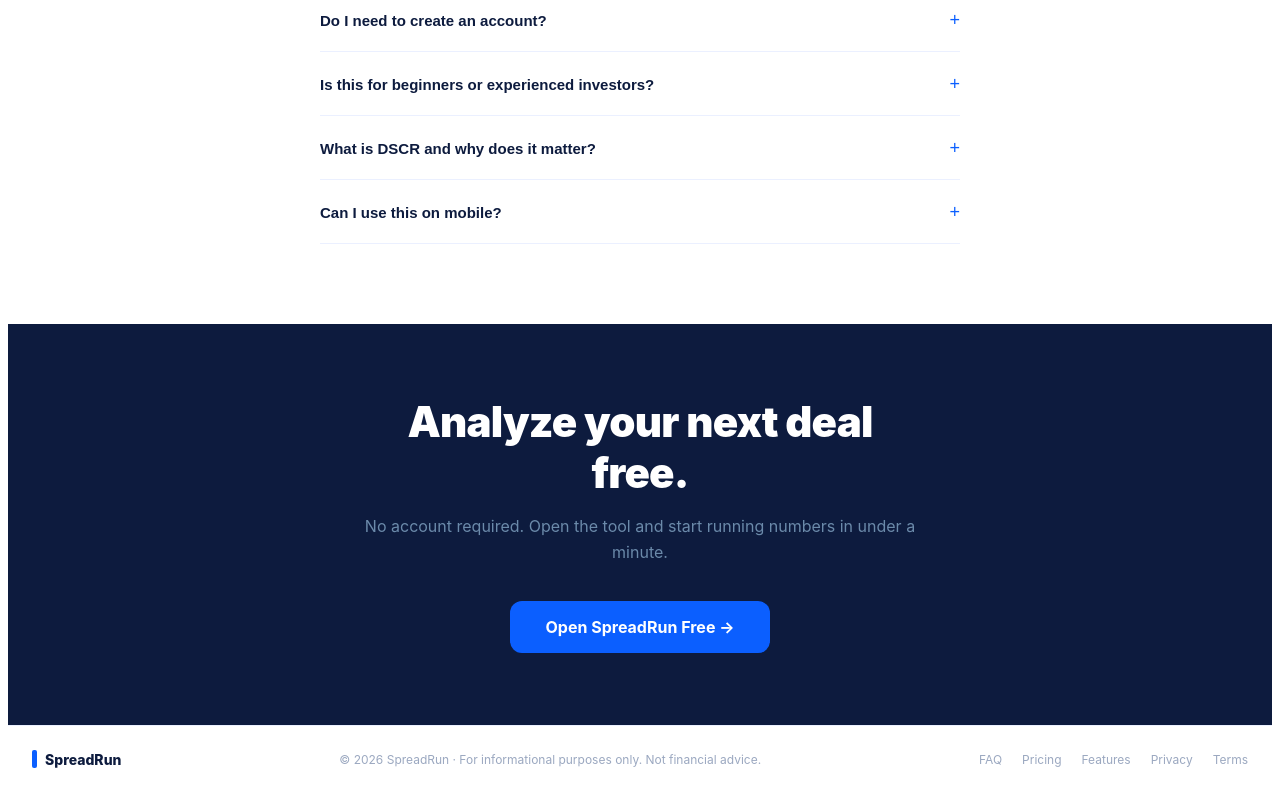
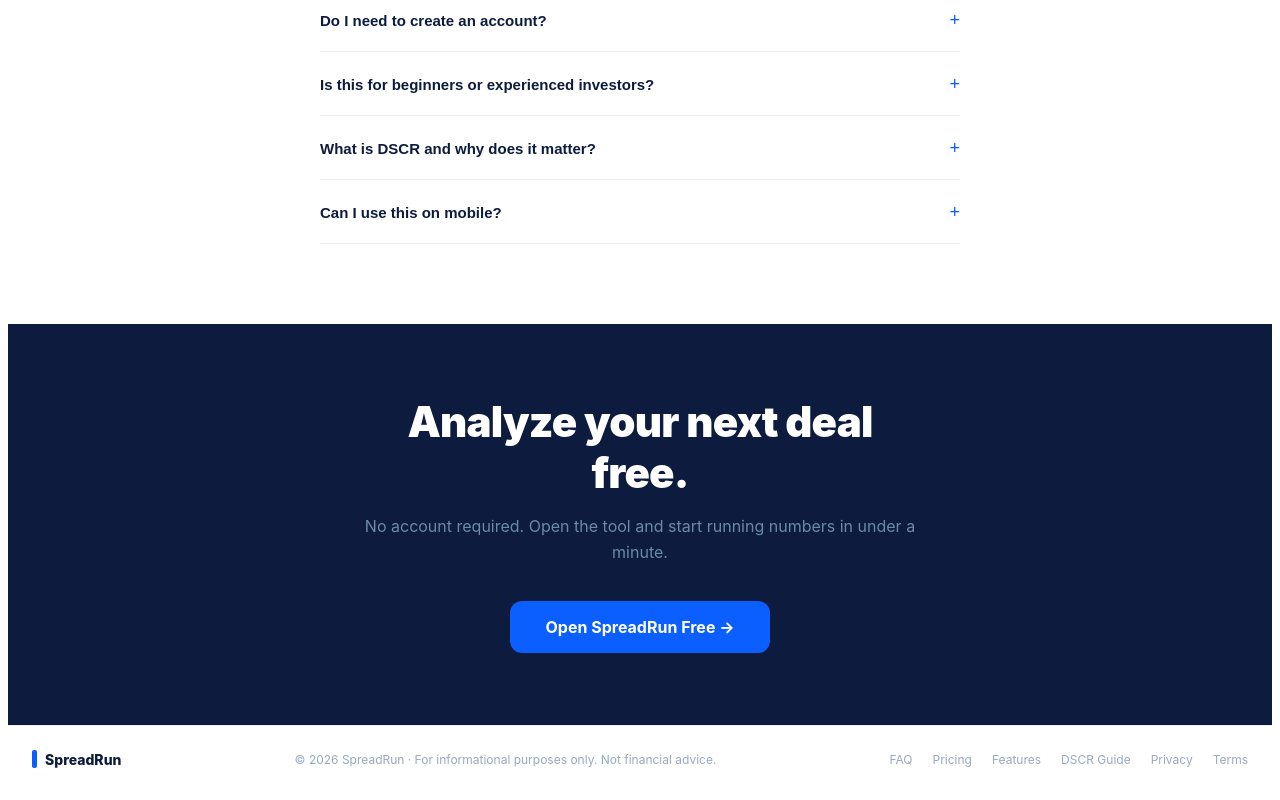
Before and after one commit to zannettidigitalassets-spec/spreadrun, a React (Vite) app: page / in a window 1280 px wide. Shown: the part 3676-4476 px from the top of the page. Built offline with nearby package versions, Linux system fonts and the light colour scheme.

Commit message:
Update Landing.jsx

```diff
--- a/src/Landing.jsx
+++ b/src/Landing.jsx
@@ -516,6 +516,7 @@ export default function Landing() {
           <a href="#faq" style={{ fontSize: 12, color: "#9BA8C0", textDecoration: "none" }}>FAQ</a>
           <a href="#pricing" style={{ fontSize: 12, color: "#9BA8C0", textDecoration: "none" }}>Pricing</a>
           <a href="#features" style={{ fontSize: 12, color: "#9BA8C0", textDecoration: "none" }}>Features</a>
+          <a href="/guides/dscr-loan-calculator" style={{ fontSize: 12, color: "#9BA8C0", textDecoration: "none" }}>DSCR Guide</a>
           <a href="/privacy" style={{ fontSize: 12, color: "#9BA8C0", textDecoration: "none" }}>Privacy</a>
           <a href="/terms" style={{ fontSize: 12, color: "#9BA8C0", textDecoration: "none" }}>Terms</a>
         </div>
```
